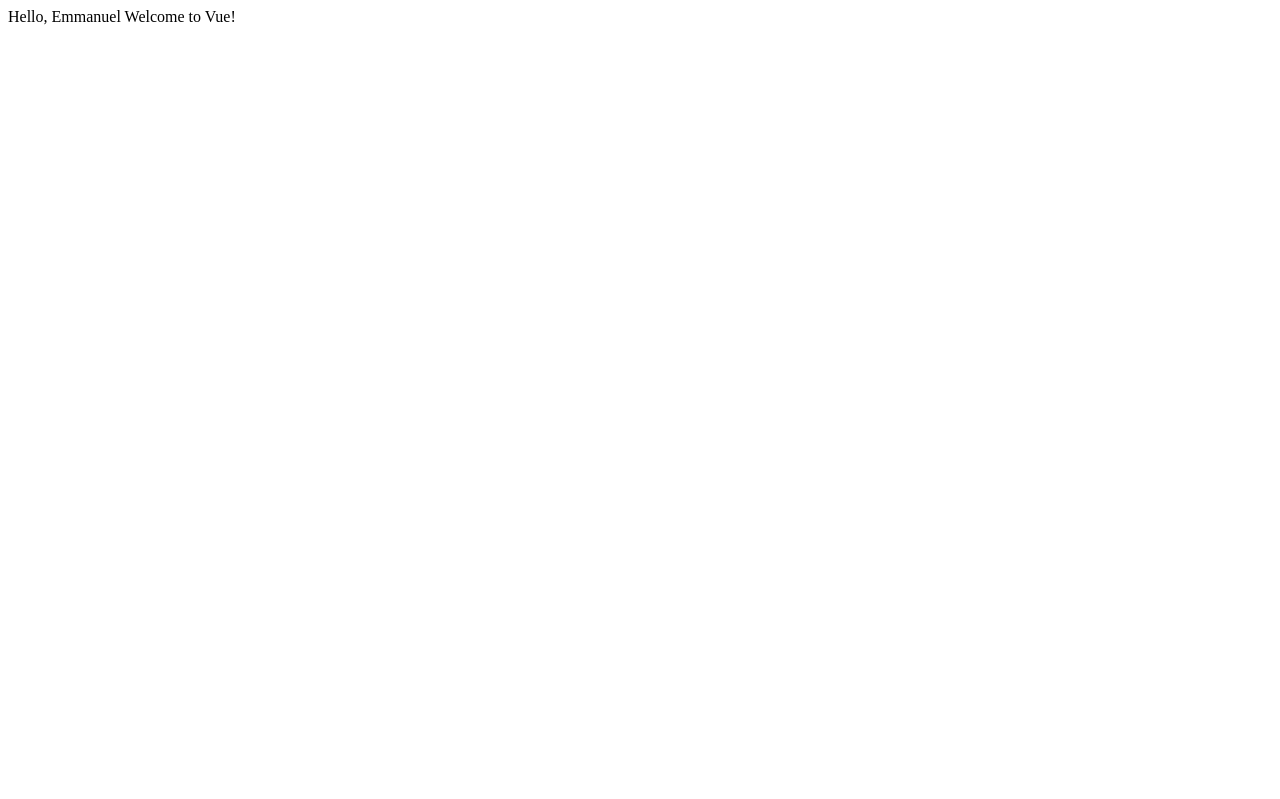
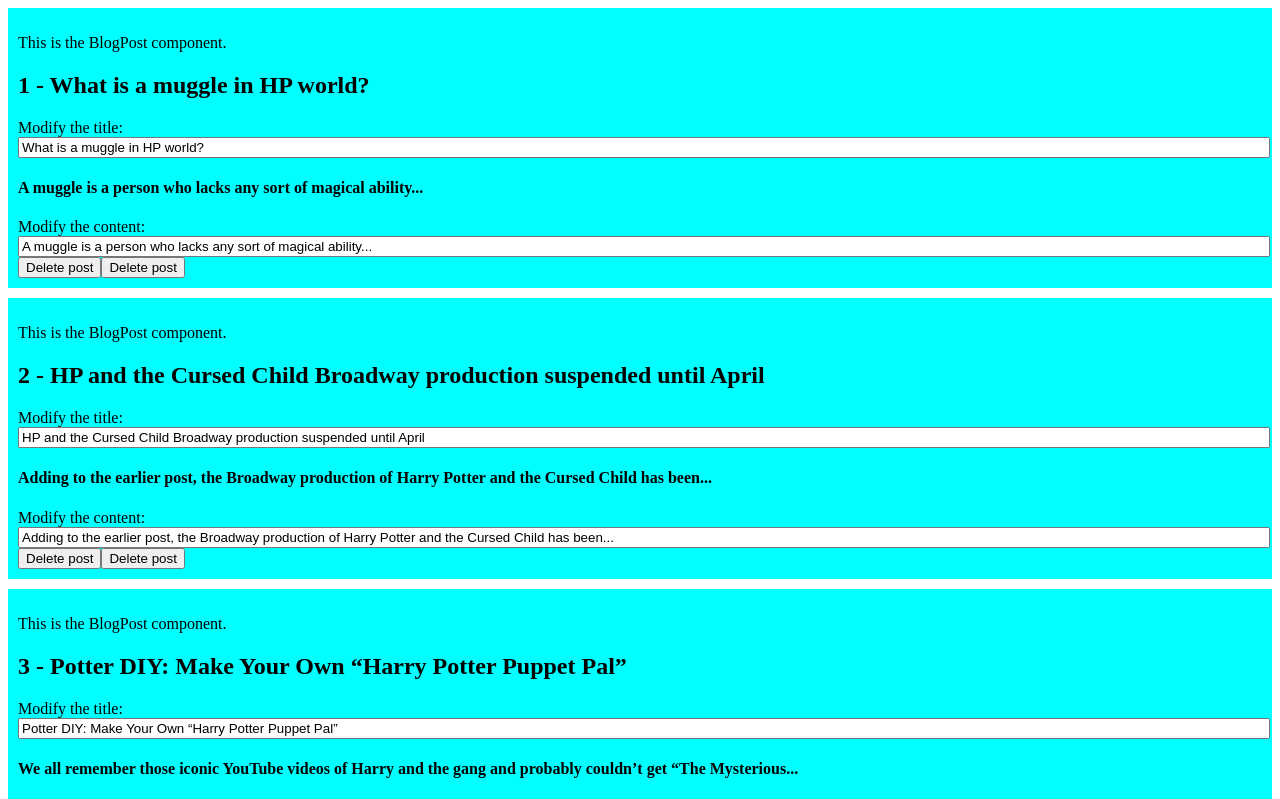
Before and after one commit to yggd-millenia/vue-emmanuel-, a Vue app: page / in a window 1280 px wide. Shown: the top 799 px of the page. Built offline with nearby package versions, Linux system fonts and the light colour scheme.

Commit message:
Component v-model for a two-way data binding

```diff
--- a/src/App.vue
+++ b/src/App.vue
@@ -1,11 +1,50 @@
 <template>
-  <div>Hello, Emmanuel Welcome to Vue!</div>
+  <BlogPost
+    v-for="post in posts"
+    :key="post.id"
+    :id="post.id"
+    v-model:blogPostTitle="post.blogPostTitle"
+    v-model:blogPostContent="post.blogPostContent"
+    @delete-blog-post="processDeletion"
+  ></BlogPost>
 </template>
 
 <script setup>
+import { ref } from 'vue'
+import BlogPost from './BlogPost.vue'
+let posts = ref([
+  {
+    id: 1,
+    blogPostTitle: 'What is a muggle in HP world?',
+    blogPostContent:
+      'A muggle is a person who lacks any sort of magical ability...'
+  },
+  {
+    id: 2,
+    blogPostTitle:
+      'HP and the Cursed Child Broadway production suspended until April',
+    blogPostContent:
+      'Adding to the earlier post, the Broadway production of Harry Potter and the Cursed Child has been...'
+  },
+  {
+    id: 3,
+    blogPostTitle: 'Potter DIY: Make Your Own “Harry Potter Puppet Pal”',
+    blogPostContent:
+      'We all remember those iconic YouTube videos of Harry and the gang and probably couldn’t get “The Mysterious...'
+  },
+  {
+    id: 4,
+    blogPostTitle: 'Fan Project Brings Life to “Harry Potter” in Translation',
+    blogPostContent:
+      'It’s no secret that the Harry Potter series is a global phenomenon, having been translated into over 80 languages to date....'
+  }
+])
 
+// The second argument from the BlogPost’s emit method will be passed as the first parameter of this method.
+function processDeletion(id) {
+  let index = posts.value.findIndex((item) => item.id == id)
+  posts.value.splice(index, 1)
+}
 </script>
 
-<style lang="scss" scoped>
-
-</style>
+<style scoped></style>
--- /dev/null
+++ b/src/BlogPost.vue
@@ -0,0 +1,45 @@
+<template>
+  <div class="blog-post">
+    <p>
+      {{ message }}
+    </p>
+    <h2>{{ id }} - {{ blogPostTitle }}</h2>
+    <div>Modify the title:
+      <input type="text" v-model="blogPostTitle" />
+    </div>
+    <h4>{{ blogPostContent }}</h4>
+    <div>
+      Modify the content:
+      <input type="text" v-model="blogPostContent" />
+    </div>
+    <button @click="$emit('delete-blog-post', id)">Delete post</button>
+    <button @click="emitDeletePostEvent(id)">Delete post</button>
+  </div>
+</template>
+
+<script setup>
+import { ref } from 'vue'
+
+let message = ref('This is the BlogPost component.')
+defineProps(['id'])
+
+const emit = defineEmits(['delete-blog-post'])
+function emitDeletePostEvent(id) {
+  emit('delete-blog-post', id)
+}
+
+let blogPostTitle = defineModel('blogPostTitle') // blogPostTitle is a ref object
+let blogPostContent = defineModel('blogPostContent') // blogPostContent is a ref object
+</script>
+
+<style scoped>
+.blog-post {
+  background-color: aqua;
+  padding: 10px;
+  margin-bottom: 10px;
+}
+
+input {
+  width: 100%;
+}
+</style>
```
